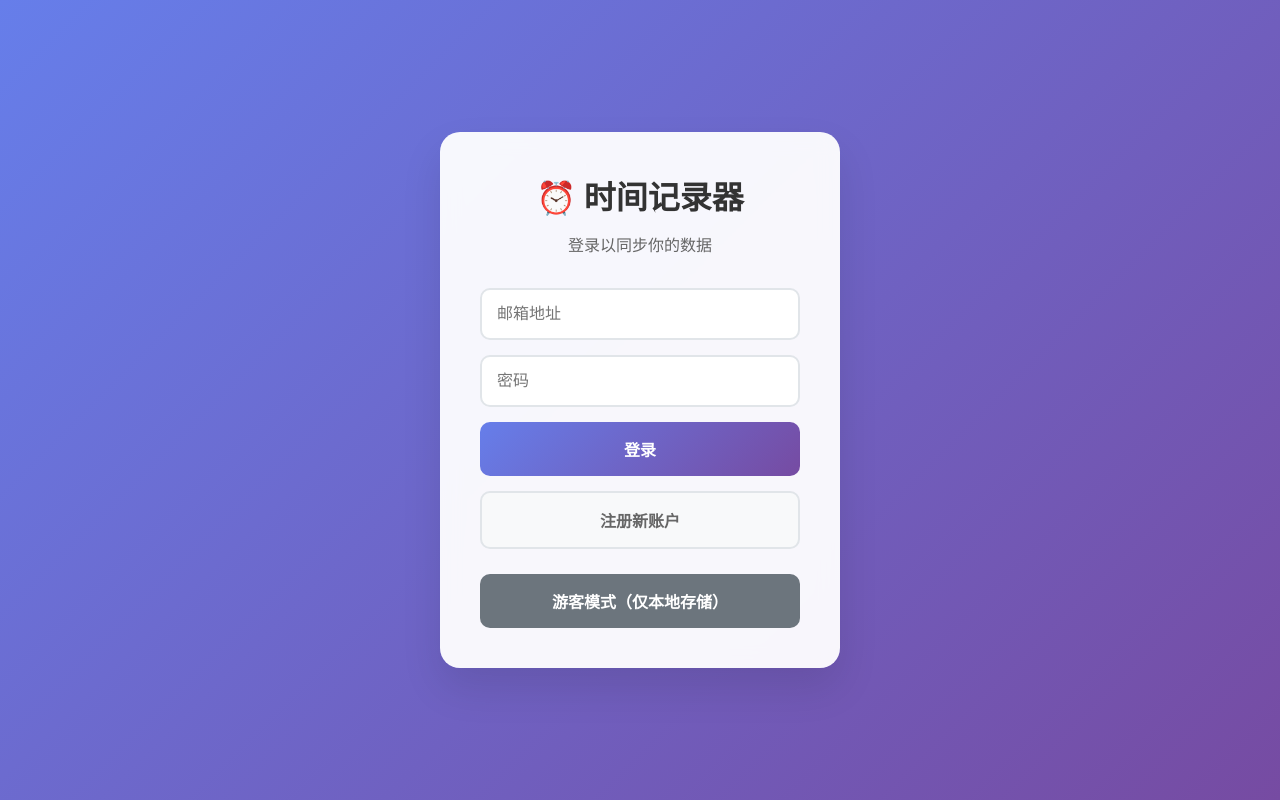
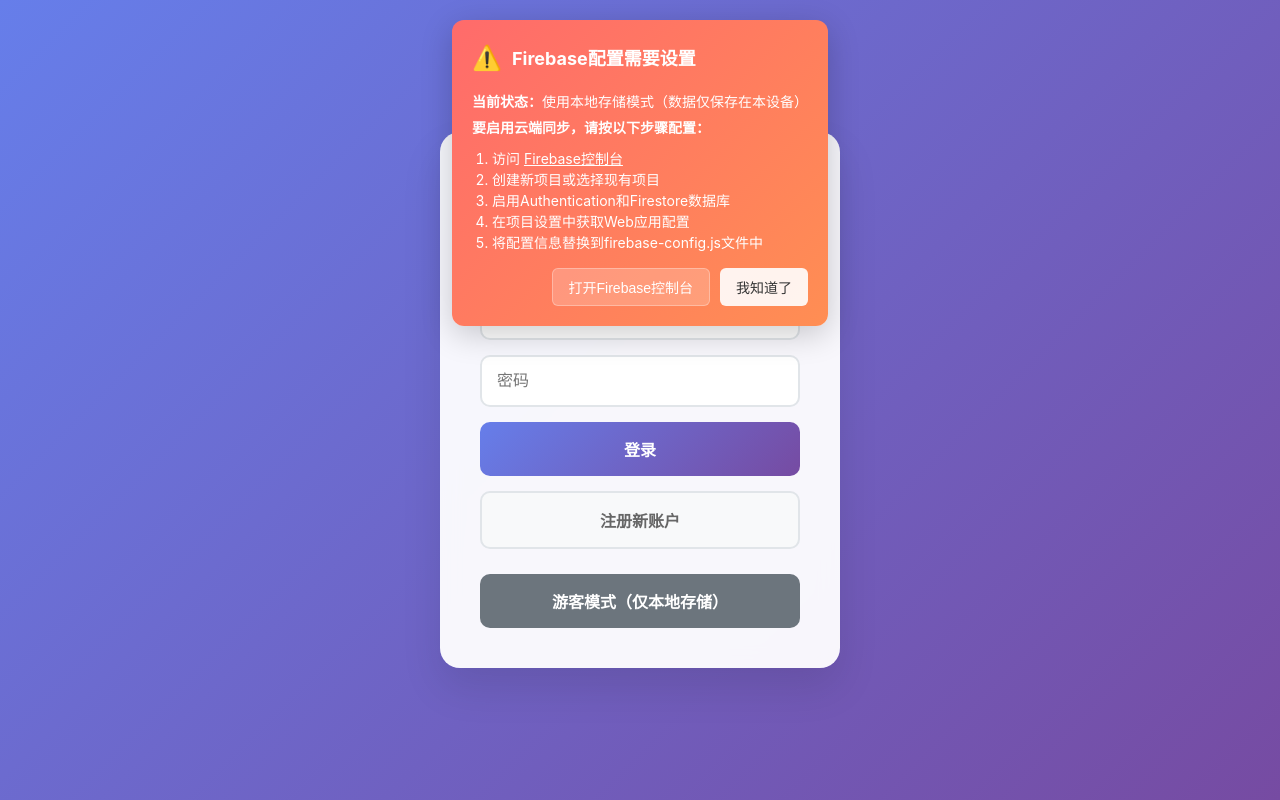
Before and after one commit to Chokurei/time-tracker, a plain HTML site: page index.html in a window 1280 px wide. Drawn offline with Linux system fonts and the light colour scheme.

Commit message:
改进Firebase配置错误处理和用户体验
- 更新firebase-config.js，提供详细的配置步骤说明
- 改进Firebase配置警告提示，包含完整的设置指导
- 添加配置状态显示，实时显示Firebase连接状态
- 增强错误处理，为未配置Firebase的情况提供更好的用户体验
- 添加直接链接到Firebase控制台的快捷按钮
- 优化警告提示的样式和交互体验

```diff
--- a/auth.js
+++ b/auth.js
@@ -9,6 +9,9 @@
     async initializeAuth() {
         // 等待Firebase初始化
         await this.waitForFirebase();
+
+        // 检查Firebase配置状态
+        this.updateConfigStatus();
 
         // 监听认证状态变化
         if (window.auth) {
@@ -233,6 +236,25 @@
     isGuest() {
         return this.isGuestMode;
     }
+
+    updateConfigStatus() {
+        const statusElement = document.getElementById('config-status');
+        if (!statusElement) return;
+
+        if (window.auth && window.db) {
+            statusElement.innerHTML = `
+                <span style="color: #4caf50; font-size: 12px;">
+                    ✅ Firebase已配置 - 云端同步可用
+                </span>
+            `;
+        } else {
+            statusElement.innerHTML = `
+                <span style="color: #ff9800; font-size: 12px;">
+                    ⚠️ 本地模式 - <a href="#" onclick="document.getElementById('firebase-config-warning')?.remove(); window.showFirebaseConfigWarning?.(); return false;" style="color: #ff9800; text-decoration: underline;">配置Firebase启用云端同步</a>
+                </span>
+            `;
+        }
+    }
 }
 
 // 初始化认证管理器
--- a/firebase-config.js
+++ b/firebase-config.js
@@ -6,19 +6,25 @@
         const { getAuth } = await import('https://www.gstatic.com/firebasejs/10.7.1/firebase-auth.js');
         const { getFirestore } = await import('https://www.gstatic.com/firebasejs/10.7.1/firebase-firestore.js');
 
-        // Firebase配置 - 用户需要替换为自己的配置
+        // Firebase配置 - 请替换为您的Firebase项目配置
+        // 获取配置步骤：
+        // 1. 访问 https://console.firebase.google.com/
+        // 2. 创建新项目或选择现有项目
+        // 3. 点击"项目设置" > "常规" > "您的应用" > "网络应用"
+        // 4. 复制配置对象并替换下面的值
         const firebaseConfig = {
-            apiKey: "your-api-key-here",
-            authDomain: "your-project.firebaseapp.com",
-            projectId: "your-project-id",
-            storageBucket: "your-project.appspot.com",
-            messagingSenderId: "123456789",
-            appId: "your-app-id"
+            apiKey: "your-api-key-here",                    // 从Firebase控制台获取
+            authDomain: "your-project.firebaseapp.com",     // 格式：项目ID.firebaseapp.com
+            projectId: "your-project-id",                   // 您的Firebase项目ID
+            storageBucket: "your-project.appspot.com",      // 格式：项目ID.appspot.com
+            messagingSenderId: "123456789",                 // 数字ID
+            appId: "your-app-id"                           // 应用ID，格式：1:数字:web:字符串
         };
 
         // 检查配置是否已更新
-        if (firebaseConfig.apiKey === "your-api-key-here") {
-            console.warn('请在firebase-config.js中配置您的Firebase项目信息');
+        if (firebaseConfig.apiKey === "your-api-key-here" ||
+            firebaseConfig.projectId === "your-project-id") {
+            console.warn('Firebase配置未更新，请配置您的Firebase项目信息');
             showFirebaseConfigWarning();
             return false;
         }
@@ -38,48 +44,84 @@
 }
 
 function showFirebaseConfigWarning() {
+    // 移除已存在的警告
+    const existingWarning = document.getElementById('firebase-config-warning');
+    if (existingWarning) {
+        existingWarning.remove();
+    }
+
     const warningDiv = document.createElement('div');
+    warningDiv.id = 'firebase-config-warning';
     warningDiv.style.cssText = `
         position: fixed;
         top: 20px;
         left: 50%;
         transform: translateX(-50%);
-        background: #ff9800;
+        background: linear-gradient(135deg, #ff6b6b, #ff8e53);
         color: white;
-        padding: 15px 20px;
-        border-radius: 8px;
+        padding: 20px;
+        border-radius: 12px;
         z-index: 1000;
-        max-width: 500px;
-        text-align: center;
-        box-shadow: 0 4px 12px rgba(0,0,0,0.15);
+        max-width: 600px;
+        text-align: left;
+        box-shadow: 0 8px 32px rgba(0,0,0,0.2);
+        font-family: -apple-system, BlinkMacSystemFont, 'Segoe UI', Roboto, sans-serif;
+        line-height: 1.5;
     `;
 
     warningDiv.innerHTML = `
-        <strong>Firebase配置提醒</strong><br>
-        请在firebase-config.js中配置您的Firebase项目信息以启用云端同步功能。<br>
-        当前将使用本地存储模式。
-        <button onclick="this.parentElement.remove()" style="
-            background: rgba(255,255,255,0.2);
-            border: none;
-            color: white;
-            padding: 5px 10px;
-            border-radius: 4px;
-            margin-left: 10px;
-            cursor: pointer;
-        ">关闭</button>
+        <div style="display: flex; align-items: center; margin-bottom: 15px;">
+            <span style="font-size: 24px; margin-right: 10px;">⚠️</span>
+            <strong style="font-size: 18px;">Firebase配置需要设置</strong>
+        </div>
+        <div style="margin-bottom: 15px; font-size: 14px;">
+            <p style="margin: 5px 0;"><strong>当前状态：</strong>使用本地存储模式（数据仅保存在本设备）</p>
+            <p style="margin: 5px 0;"><strong>要启用云端同步，请按以下步骤配置：</strong></p>
+            <ol style="margin: 10px 0; padding-left: 20px;">
+                <li>访问 <a href="https://console.firebase.google.com/" target="_blank" style="color: #fff; text-decoration: underline;">Firebase控制台</a></li>
+                <li>创建新项目或选择现有项目</li>
+                <li>启用Authentication和Firestore数据库</li>
+                <li>在项目设置中获取Web应用配置</li>
+                <li>将配置信息替换到firebase-config.js文件中</li>
+            </ol>
+        </div>
+        <div style="display: flex; gap: 10px; justify-content: flex-end;">
+            <button onclick="window.open('https://console.firebase.google.com/', '_blank')" style="
+                background: rgba(255,255,255,0.2);
+                border: 1px solid rgba(255,255,255,0.3);
+                color: white;
+                padding: 8px 16px;
+                border-radius: 6px;
+                cursor: pointer;
+                font-size: 14px;
+            ">打开Firebase控制台</button>
+            <button onclick="this.closest('#firebase-config-warning').remove()" style="
+                background: rgba(255,255,255,0.9);
+                border: none;
+                color: #333;
+                padding: 8px 16px;
+                border-radius: 6px;
+                cursor: pointer;
+                font-size: 14px;
+                font-weight: 500;
+            ">我知道了</button>
+        </div>
     `;
 
     document.body.appendChild(warningDiv);
 
-    // 5秒后自动关闭
+    // 10秒后自动关闭
     setTimeout(() => {
         if (warningDiv.parentElement) {
             warningDiv.remove();
         }
-    }, 5000);
+    }, 10000);
 }
 
 // 页面加载时初始化Firebase
+// 使函数全局可用
+window.showFirebaseConfigWarning = showFirebaseConfigWarning;
+
 document.addEventListener('DOMContentLoaded', async () => {
     await initializeFirebase();
 });
--- a/index.html
+++ b/index.html
@@ -84,6 +84,7 @@
                 <div class="header-left">
                     <h1><i class="fas fa-clock"></i> 时间记录器</h1>
                     <p class="subtitle">记录和分析你的时间分配</p>
+                    <div id="config-status" class="config-status"></div>
                 </div>
                 <div class="header-right">
                     <div class="status-info">
--- a/styles.css
+++ b/styles.css
@@ -178,6 +178,14 @@
 .sync-btn:hover {
     background: rgba(255, 255, 255, 0.2);
     transform: rotate(180deg);
+}
+
+.config-status {
+    margin-top: 5px;
+    padding: 4px 8px;
+    border-radius: 4px;
+    background: rgba(255, 255, 255, 0.1);
+    backdrop-filter: blur(5px);
 }
 
 .user-info {
```
